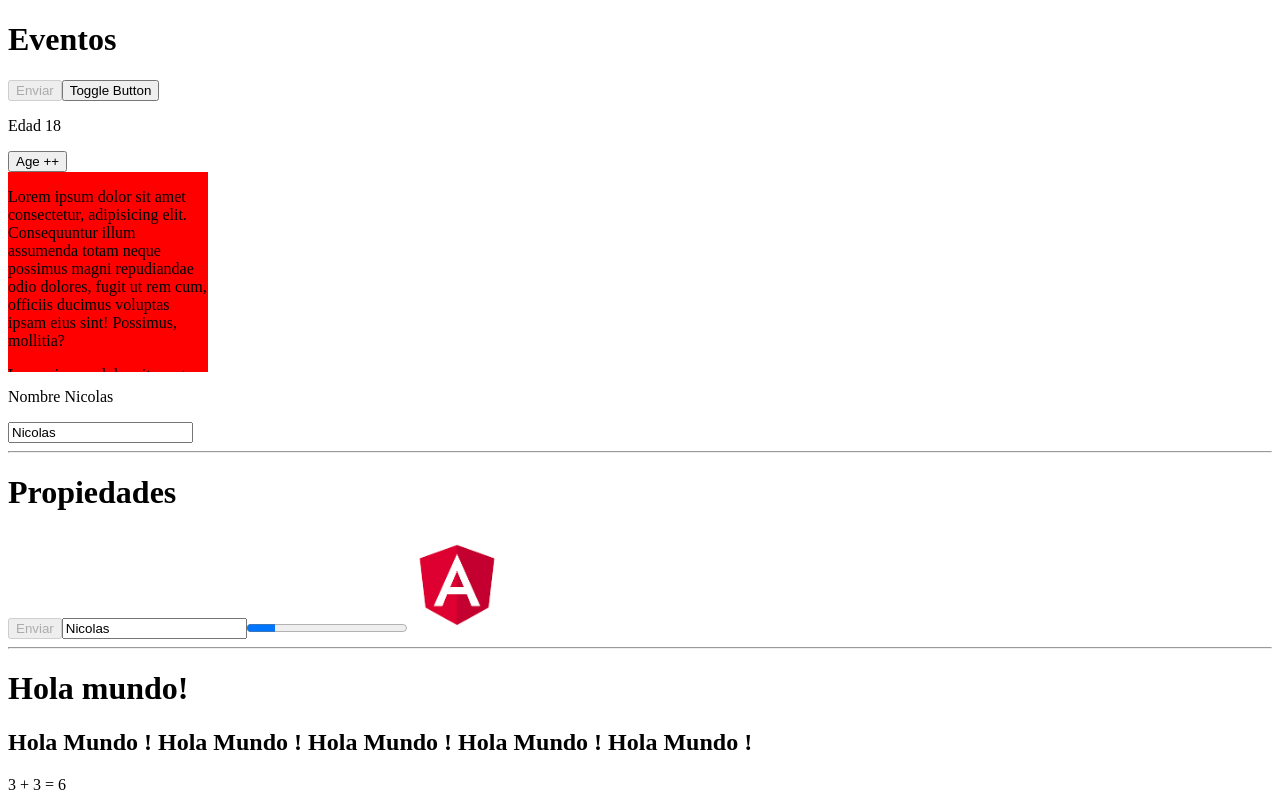
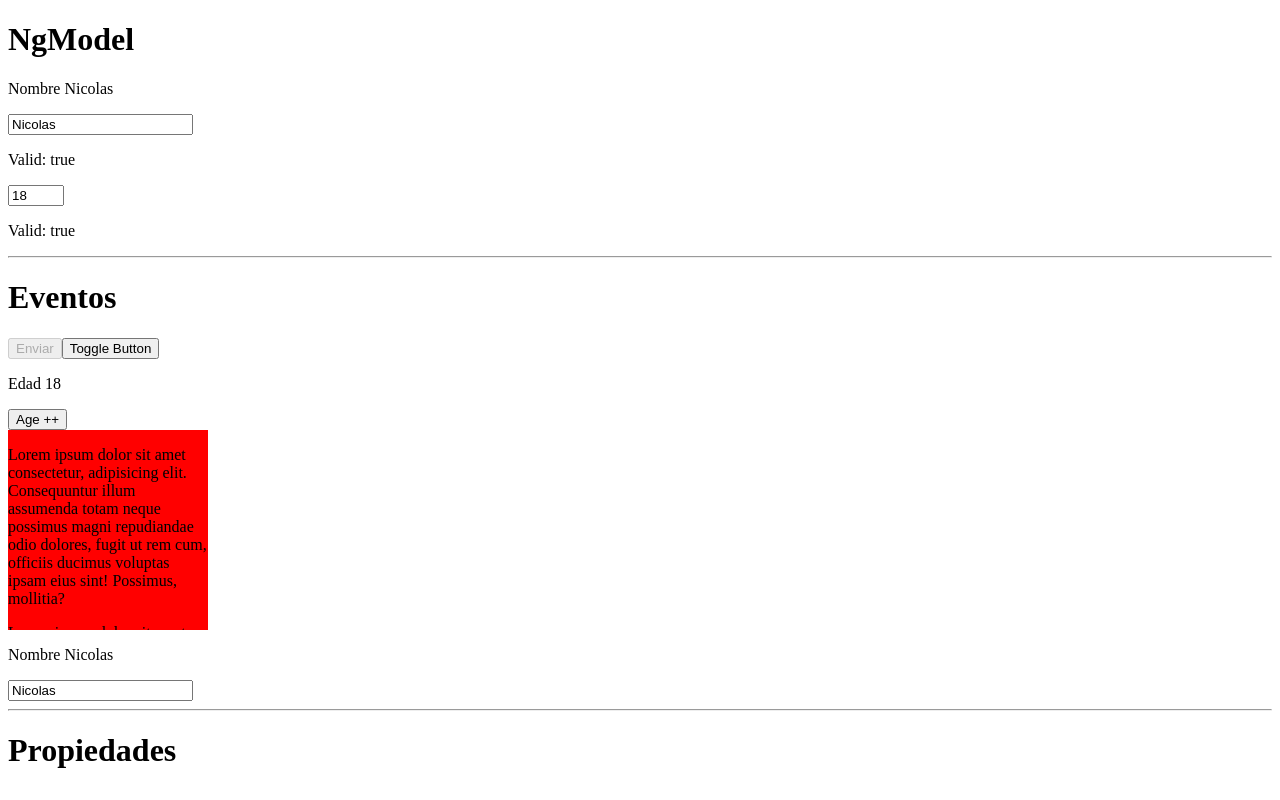
Before and after one commit to ALandazabal/Fundamentos-de-Angular-Platzi, an Angular app: page / in a window 1280 px wide. Shown: the top 800 px of the page. Built offline with nearby package versions, Linux system fonts and the light colour scheme.

Commit message:
Trabajando con ngModel

```diff
--- a/src/app/app.component.html
+++ b/src/app/app.component.html
@@ -1,3 +1,13 @@
+<h1>NgModel</h1>
+<p>Nombre {{person.name}}</p>
+<input type="text" required #nameInput="ngModel" [(ngModel)]="person.name">
+<p>Valid: {{ nameInput.valid }}</p>
+<input type="number" max="18" min="10" required #ageInput="ngModel" [(ngModel)]="person.age">
+<p>Valid: {{ ageInput.valid }}</p>
+
+
+
+<hr>
 <h1>Eventos</h1>
 <button [disabled]="btnDisabled">Enviar</button>
 <button (click)="toggleButton()">Toggle Button</button>
@@ -9,10 +19,6 @@
 </div>
 <p>Nombre {{person.name}}</p>
 <input type="text" [value]="person.name" (keyup)="changeName($event)">
-
-
-
-
 
 <hr/>
 <h1>Propiedades</h1>
--- a/src/app/app.module.ts
+++ b/src/app/app.module.ts
@@ -1,6 +1,6 @@
 import { NgModule } from '@angular/core';
 import { BrowserModule } from '@angular/platform-browser';
-
+import { FormsModule } from '@angular/forms';
 import { AppRoutingModule } from './app-routing.module';
 import { AppComponent } from './app.component';
 
@@ -10,7 +10,8 @@
   ],
   imports: [
     BrowserModule,
-    AppRoutingModule
+    AppRoutingModule,
+    FormsModule
   ],
   providers: [],
   bootstrap: [AppComponent]
```
